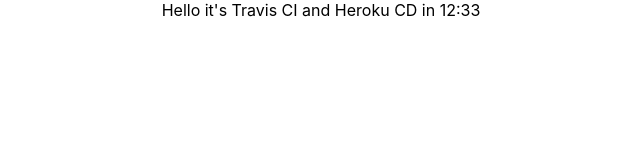
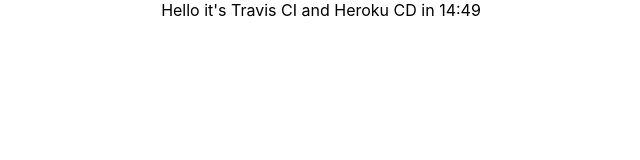
Before and after one commit to AntonGluschuk/heroku-baz, a React (Create React App) app: page / in a window 1280 px wide. Shown: the top 160 px of the page, without its empty margins (319-959 px from the left). Built offline with nearby package versions, Linux system fonts and the light colour scheme.

Commit message:
add new time to app.tsx

```diff
--- a/src/App.tsx
+++ b/src/App.tsx
@@ -4,7 +4,7 @@
 function App() {
   return (
     <div className="App">
-      <div>Hello it's Travis CI and Heroku CD in 12:33</div>
+      <div>Hello it's Travis CI and Heroku CD in 14:49</div>
     </div>
   );
 }
```
